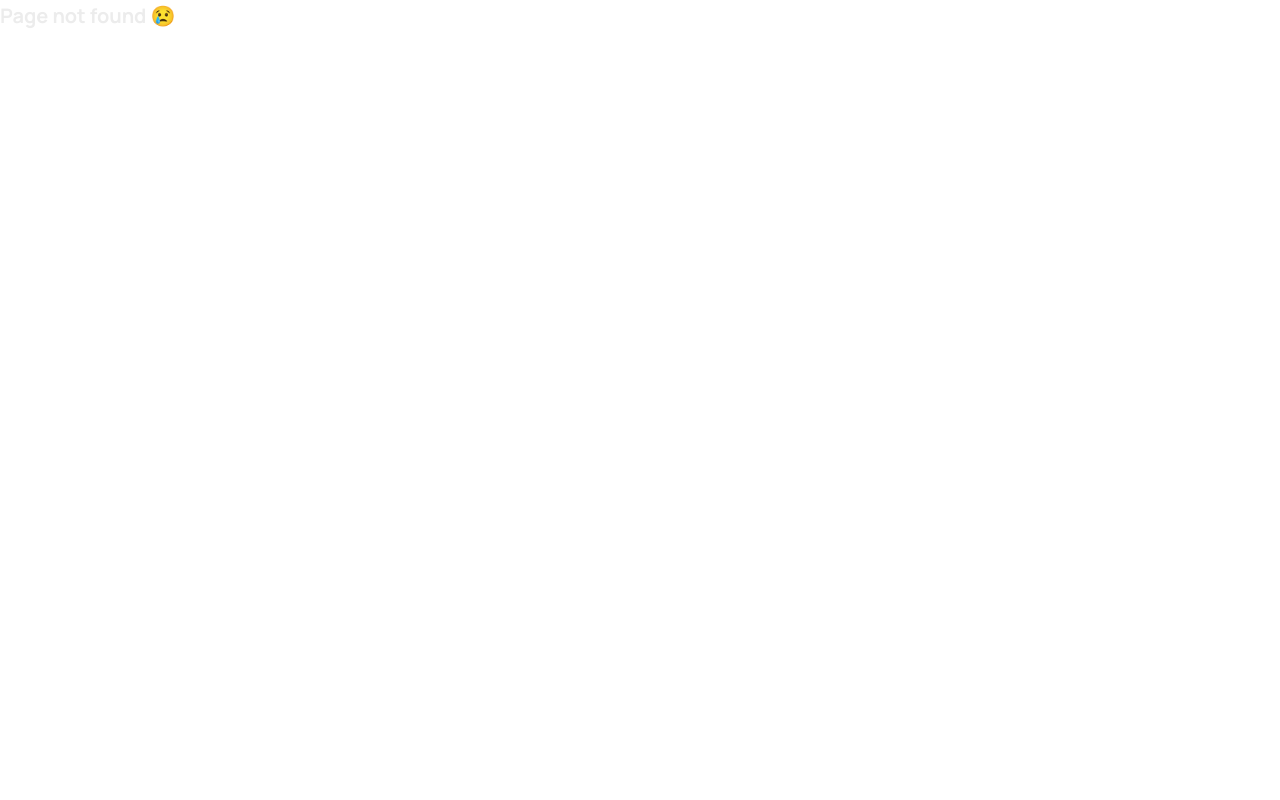
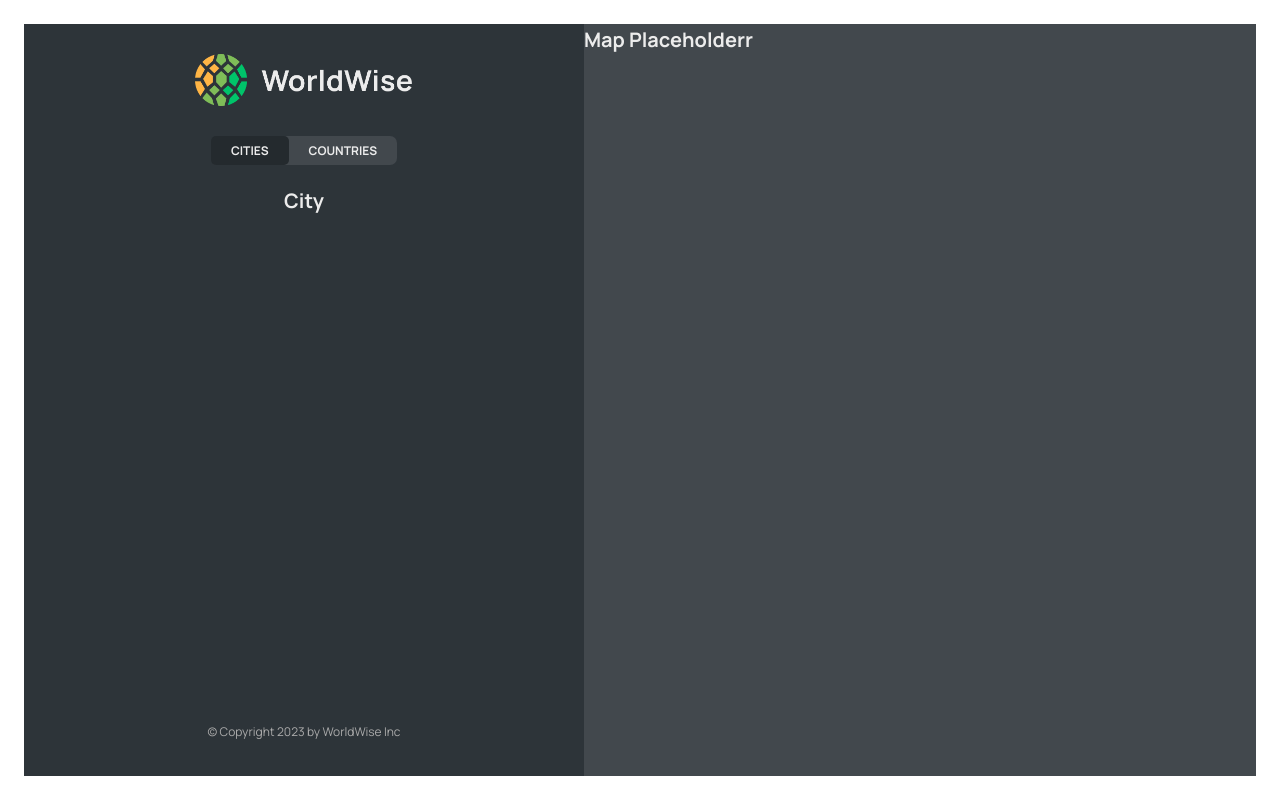
Before and after one commit to farhanahmedhasan/worldwisy, a React (Vite) app: page /app/cities/17806751 in a window 1280 px wide. Before the commit this address had no page. Built offline with nearby package versions, Linux system fonts and the light colour scheme; data requests are answered from the project's data file; the HTML template or start-up script is replaced by a standard one.

Commit message:
added-dynamic-route-params

```diff
--- a/src/App.jsx
+++ b/src/App.jsx
@@ -1,5 +1,6 @@
 import CountryList from "./components/auth/countryList/CountryList.jsx"
 import CityList from "./components/auth/cityList/CityList.jsx"
+import City from "./components/auth/cityList/City.jsx"
 import AppLayout from "./pages/auth/AppLayout.jsx"
 import Error404 from "./pages/shared/Error404.jsx"
 import Product from "./pages/guest/Product.jsx"
@@ -43,6 +44,7 @@ export default function App() {
                 <Route path="/app" element={<AppLayout />}>
                     <Route index element={<CityList cities={cities} isLoading={isLoading} />} />
                     <Route path="cities" element={<CityList cities={cities} isLoading={isLoading} />} />
+                    <Route path="cities/:id" element={<City />} />
                     <Route path="countries" element={<CountryList cities={cities} isLoading={isLoading} />} />
                     <Route path="form" element={<form>Just a form</form>} />
                 </Route>
--- /dev/null
+++ b/src/components/auth/cityList/City.jsx
@@ -0,0 +1,13 @@
+import { useParams } from "react-router-dom"
+import React from "react"
+
+export default function City() {
+    const params = useParams()
+    console.log(params)
+
+    return (
+        <div>
+            <h1>City</h1>
+        </div>
+    )
+}
--- a/src/components/auth/cityList/CityItem.jsx
+++ b/src/components/auth/cityList/CityItem.jsx
@@ -1,17 +1,20 @@
 import { formatDate } from "../../../utils/helpers.js"
 import styles from "./CityItem.module.css"
 import React from "react"
+import { Link } from "react-router-dom"
 
 export default function CityItem({ city }) {
-    const { emoji, cityName, date } = city
+    const { emoji, cityName, date, id } = city
     return (
-        <li className={styles.cityItem}>
+        <li>
+            <Link to={`${id}`} className={styles.cityItem}>
                 <span className={styles.emoji}>{emoji}</span>
                 <h3 className={styles.name}>{cityName}</h3>
                 <time className={styles.date}>({formatDate(date)})</time>
                 <button className={styles.deleteBtn} type="button">
                     &times;
                 </button>
+            </Link>
         </li>
     )
 }
```
Lines whose indentation alone changed are shown as unchanged.
